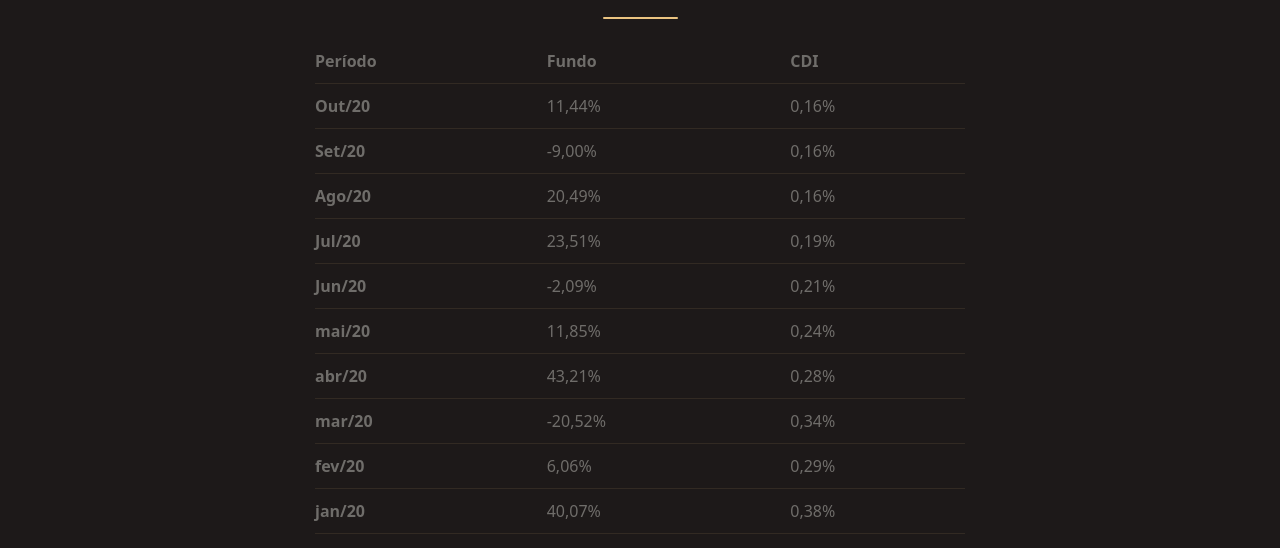
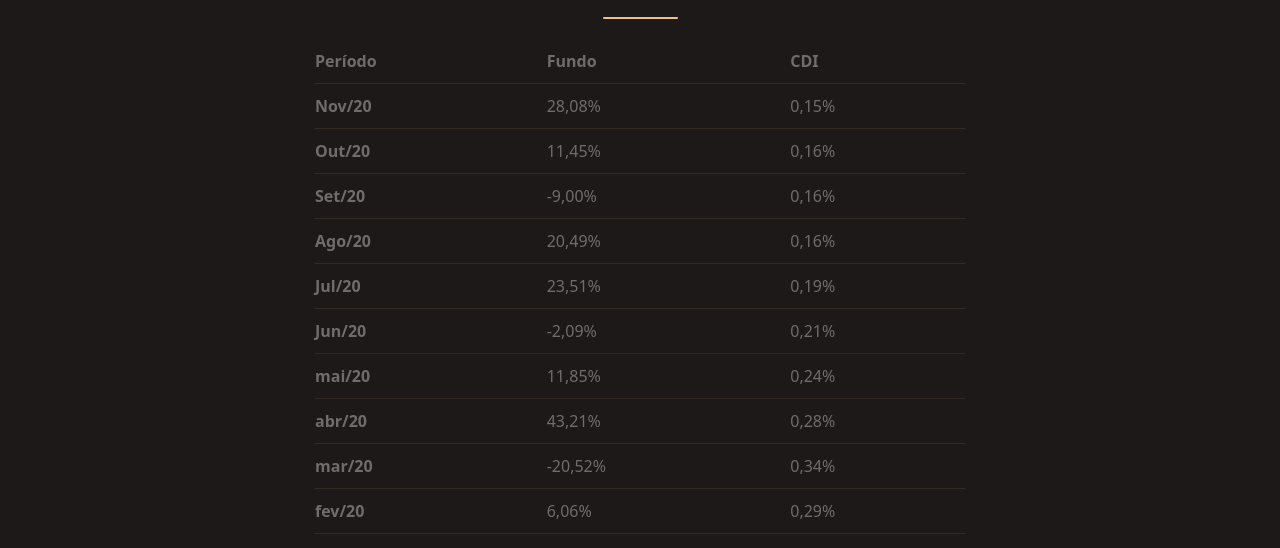
Before and after one commit to ateliedetemas/blpcrypto, a Jekyll site: the page built from _pages/rentabilidade/assets-fim.md, in a window 1280 px wide and 900 px high. Shown: the part 349-897 px from the top of the window. Built offline with Jekyll 4.4.1, drawn with Linux system fonts in a browser that asks for light colours; some of the changed text lies outside the part shown.

Commit message:
Update assets-fim.md

```diff
--- a/_pages/rentabilidade/assets-fim.md
+++ b/_pages/rentabilidade/assets-fim.md
@@ -8,7 +8,8 @@ permalink: "/rentabilidade/assets-fim/"
 
 Período | Fundo | CDI
 ---|---|---
-**Out/20** | 11,44% | 0,16%
+**Nov/20** | 28,08% | 0,15%
+**Out/20** | 11,45% | 0,16%
 **Set/20** | -9,00% | 0,16%
 **Ago/20** | 20,49% | 0,16%
 **Jul/20** | 23,51% | 0,19%
@@ -18,7 +19,7 @@ Período | Fundo | CDI
 **mar/20** | -20,52% | 0,34%
 **fev/20** | 6,06% | 0,29%
 **jan/20** | 40,07% | 0,38%
-**Ano**  | **179,47%** | **2,44%**
+**Ano**  | **257,95%** | **2,59%**
 
 ## 2019
 
```
